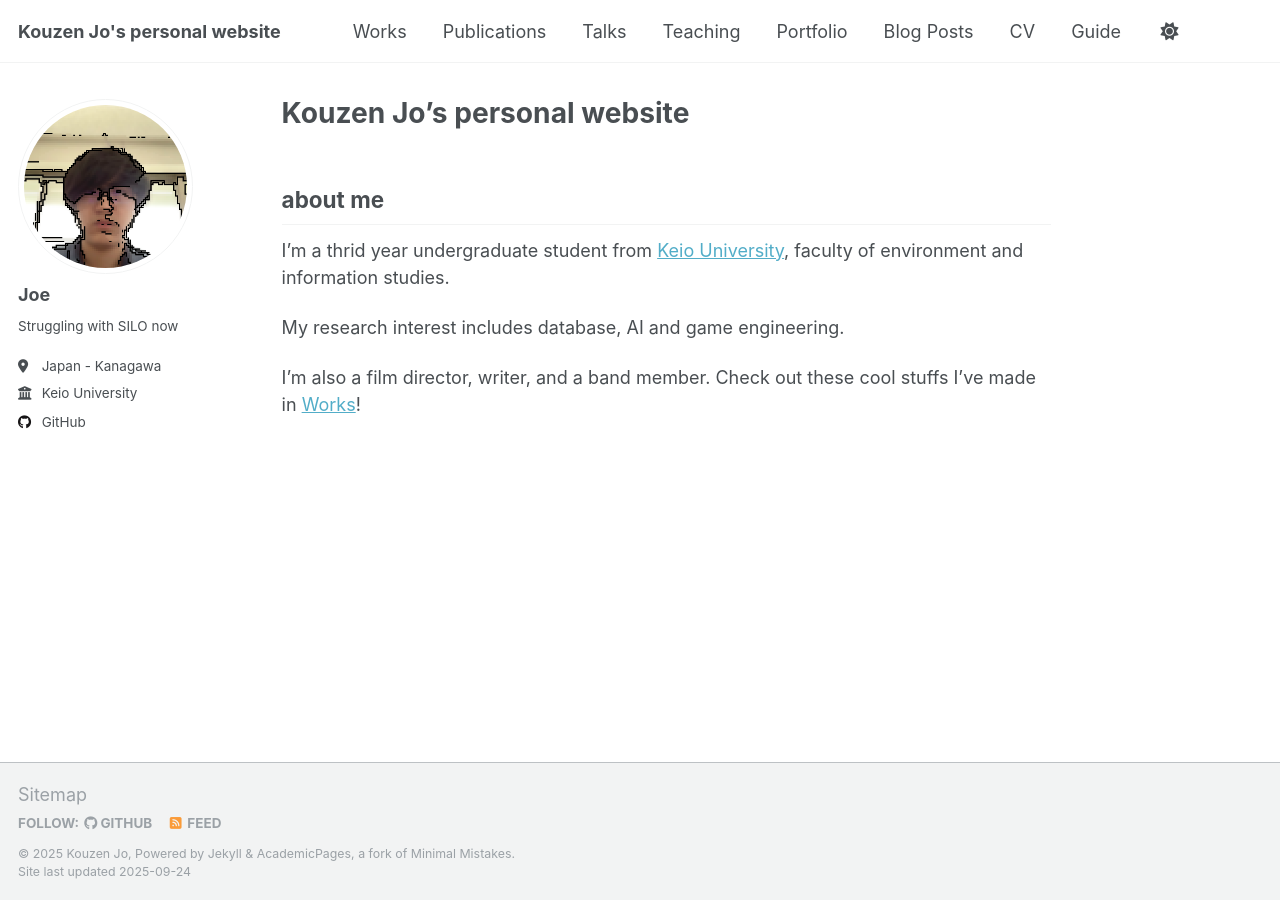
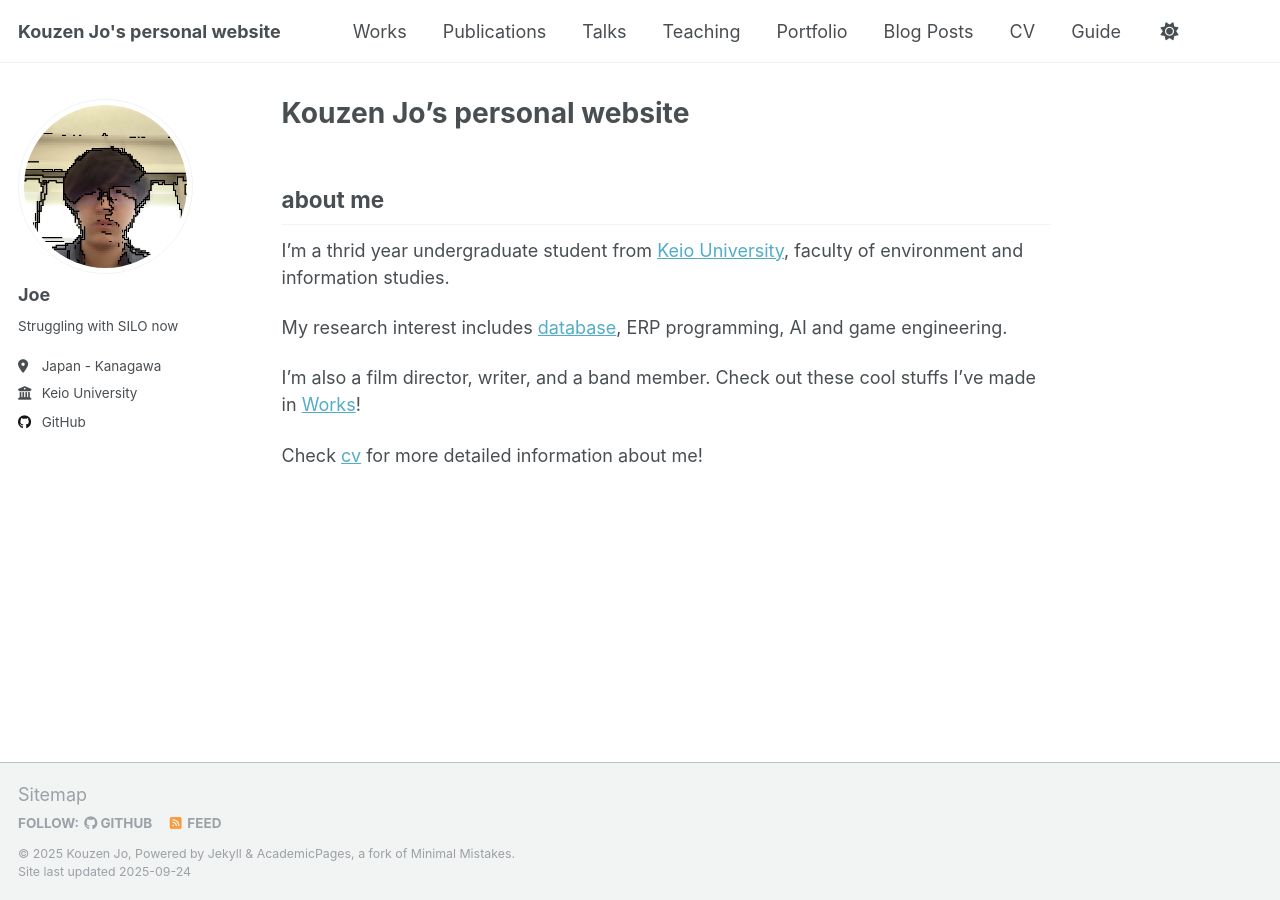
Before and after one commit to Joe-Xuu/joe-xuu.github.io, a Jekyll site: the page built from _pages/about.md, in a window 1280 px wide. Built offline with Jekyll 4.4.1, drawn with Linux system fonts in a browser that asks for light colours.

Commit message:
Update about.md

```diff
--- a/_pages/about.md
+++ b/_pages/about.md
@@ -11,6 +11,8 @@ about me
 ------
 I'm a thrid year undergraduate student from [Keio University](https://www.keio.ac.jp/ja), faculty of environment and information studies.
 
-My research interest includes database, AI and game engineering.
+My research interest includes [database](https://www.jasso.go.jp/ryugaku/scholarship_j/shoreihi/index.html), ERP programming, AI and game engineering.
 
 I'm also a film director, writer, and a band member. Check out these cool stuffs I've made in [Works](/works/)!
+
+Check [cv](/cv/) for more detailed information about me!
```
